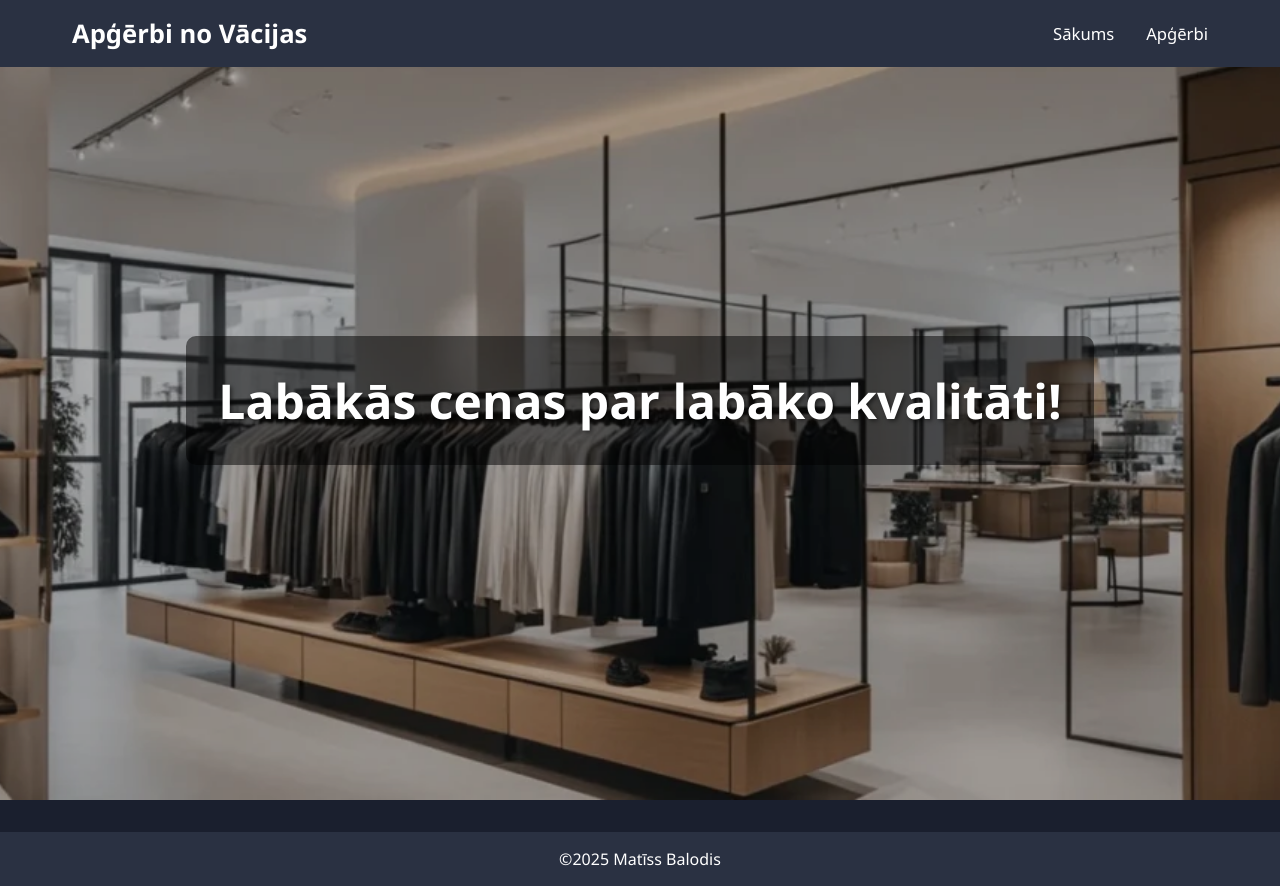
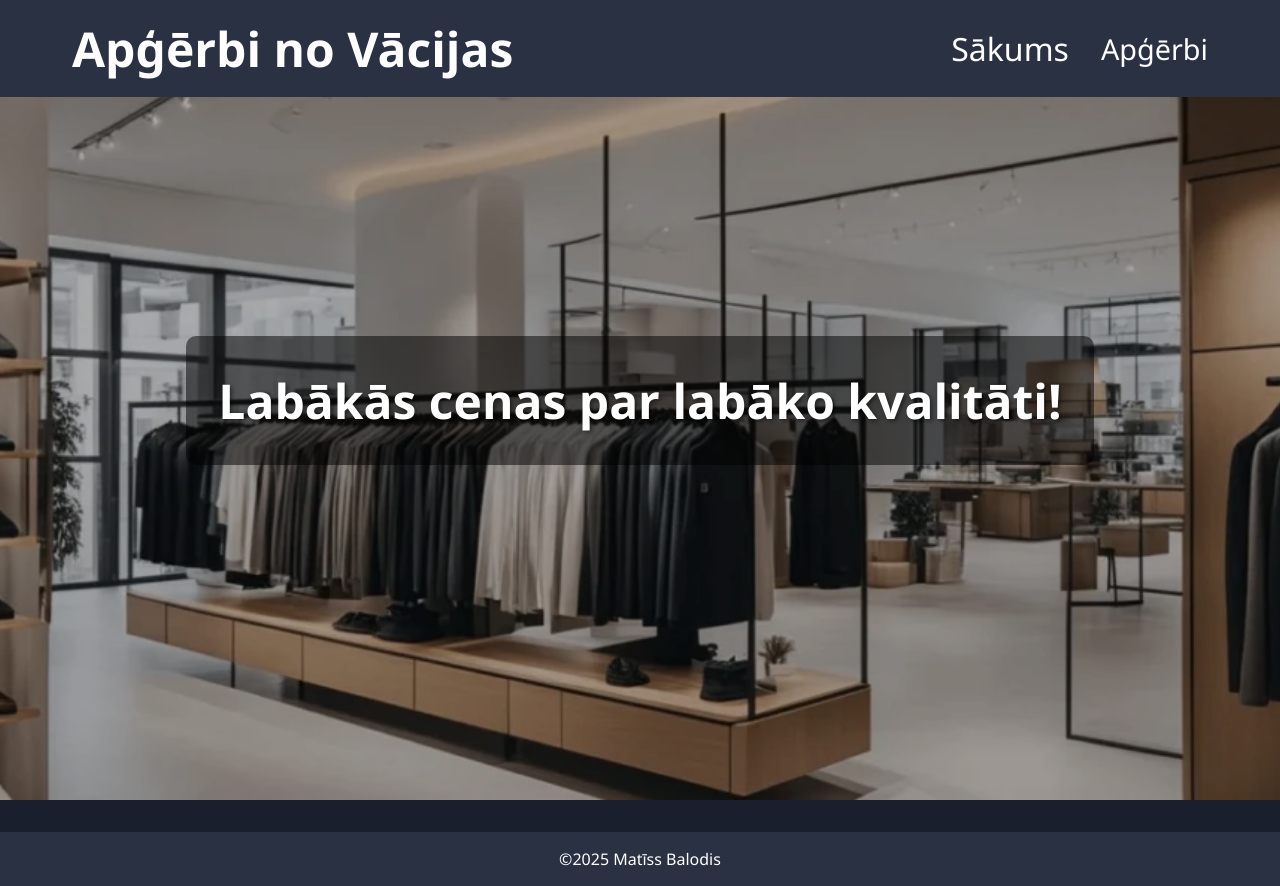
Before and after one commit to jaicis-web/majaslapa, a plain HTML site: page index.html in a window 1280 px wide. Drawn offline with Linux system fonts and the light colour scheme.

Commit message:
index.html

```diff
--- a/index.html
+++ b/index.html
@@ -10,10 +10,10 @@
     <!-- Navigācijas josla -->
     <nav>
         <div class="nav-content">
-            <h1 style="font-size: 2vw;">Apģērbi no Vācijas</h1>
+            <h1 style="font-size: 3rem">Apģērbi no Vācijas</h1>
             <div class="nav-links">
-                <a href="index.html" class="active"><p style="font-size: 1.3vw;">Sākums</p></a>
-                <a href="products.html"><p style="font-size: 1.3vw;">Apģērbi</p></a>
+                <a href="index.html" class="active"><p style="font-size: 2rem">Sākums</p></a>
+                <a href="products.html"><p style="font-size: 1.8rem">Apģērbi</p></a>
             </div>
         </div>
     </nav>
```
